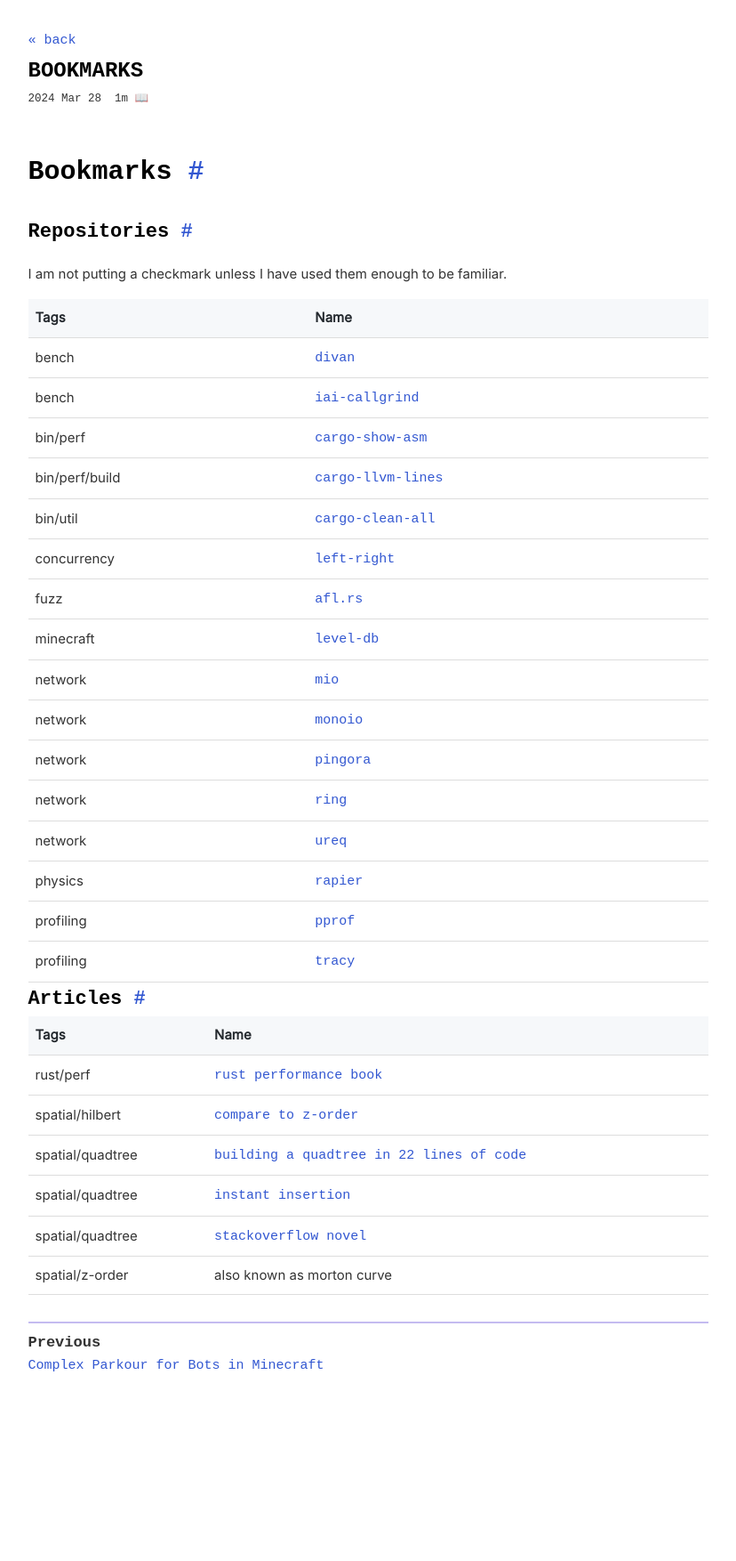
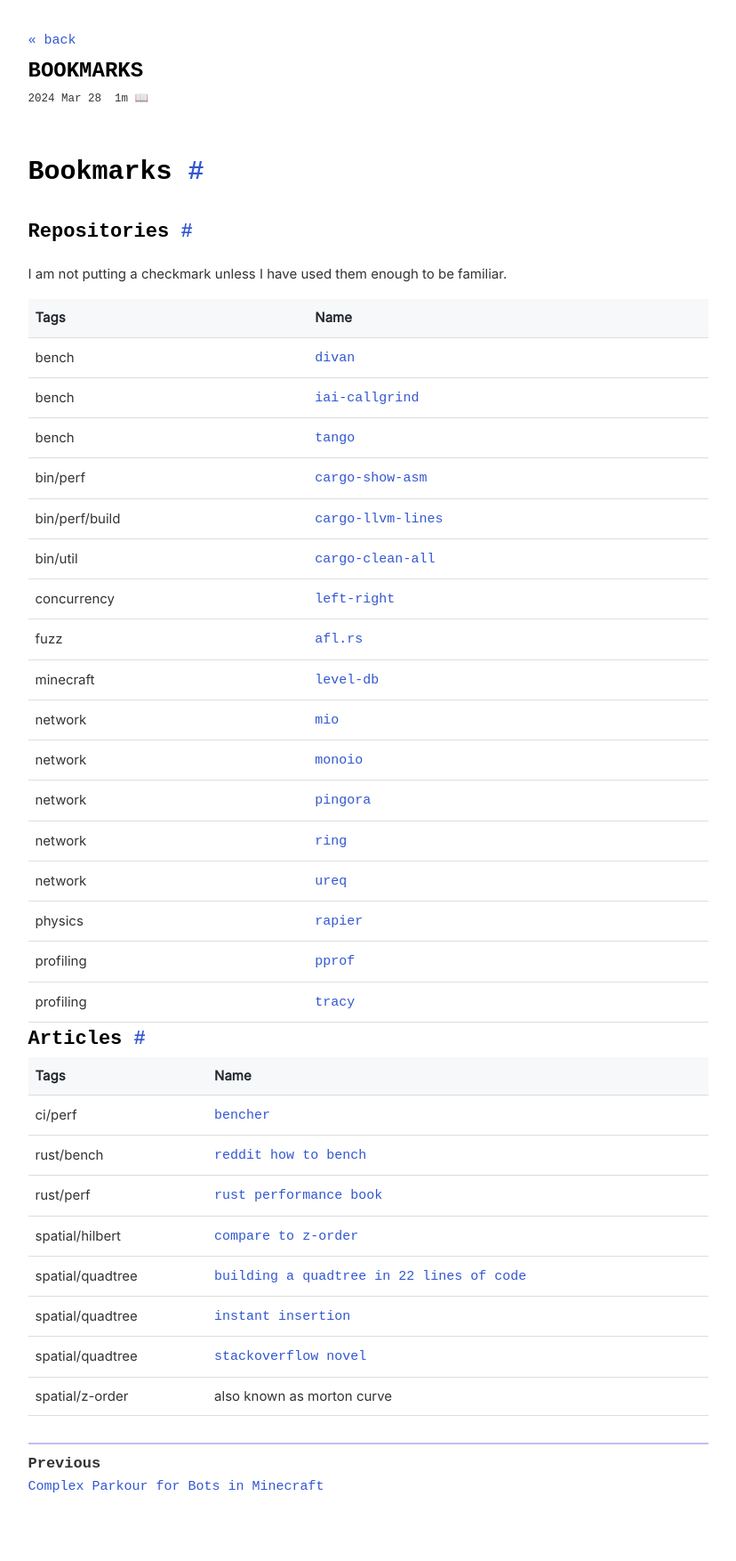
Before and after one commit to andrewgazelka/andrewgazelka.github.io, a Jekyll site: the page built from _posts/2024-03-28-bookmarks.md, in a window 1280 px wide. Shown: the whole page at 89% size, without its empty margins (226-1054 px from the left). Built offline with Jekyll 4.4.1, drawn with Linux system fonts in a browser that asks for light colours; some web fonts are replaced; before the commit the page ends 1618 px from its top, so only the background shows below that.

Commit message:
add more benching

```diff
--- a/_posts/2024-03-28-bookmarks.md
+++ b/_posts/2024-03-28-bookmarks.md
@@ -15,6 +15,7 @@ I am not putting a checkmark unless I have used them enough to be familiar.
 | -------------- | ---------------------------------------------------------------- |
 | bench          | [divan](https://github.com/nvzqz/divan)                          |
 | bench          | [iai-callgrind](https://github.com/iai-callgrind/iai-callgrind)  |
+| bench          | [tango](https://github.com/bazhenov/tango)                       |
 | bin/perf       | [cargo-show-asm](https://github.com/pacak/cargo-show-asm)        |
 | bin/perf/build | [cargo-llvm-lines](https://github.com/dtolnay/cargo-llvm-lines/) |
 | bin/util       | [cargo-clean-all](https://github.com/dnlmlr/cargo-clean-all)     |
@@ -35,6 +36,8 @@ I am not putting a checkmark unless I have used them enough to be familiar.
 
 | Tags             | Name                                                                                                                                               |
 | ---------------- | -------------------------------------------------------------------------------------------------------------------------------------------------- |
+| ci/perf          | [bencher](https://bencher.dev/docs/explanation/adapters/#-rust-bench)                                                                              |
+| rust/bench       | [reddit how to bench](https://www.reddit.com/r/learnrust/comments/187nmo9/how_to_benchmark_in_rust_with_libtest_bench)                             |
 | rust/perf        | [rust performance book](https://nnethercote.github.io/perf-book/title-page.html)                                                                   |
 | spatial/hilbert  | [compare to z-order](https://computergraphics.stackexchange.com/a/1480/21352)                                                                      |
 | spatial/quadtree | [building a quadtree in 22 lines of code](https://lisyarus.github.io/blog/programming/2022/12/21/quadtrees.html)                                   |
```
